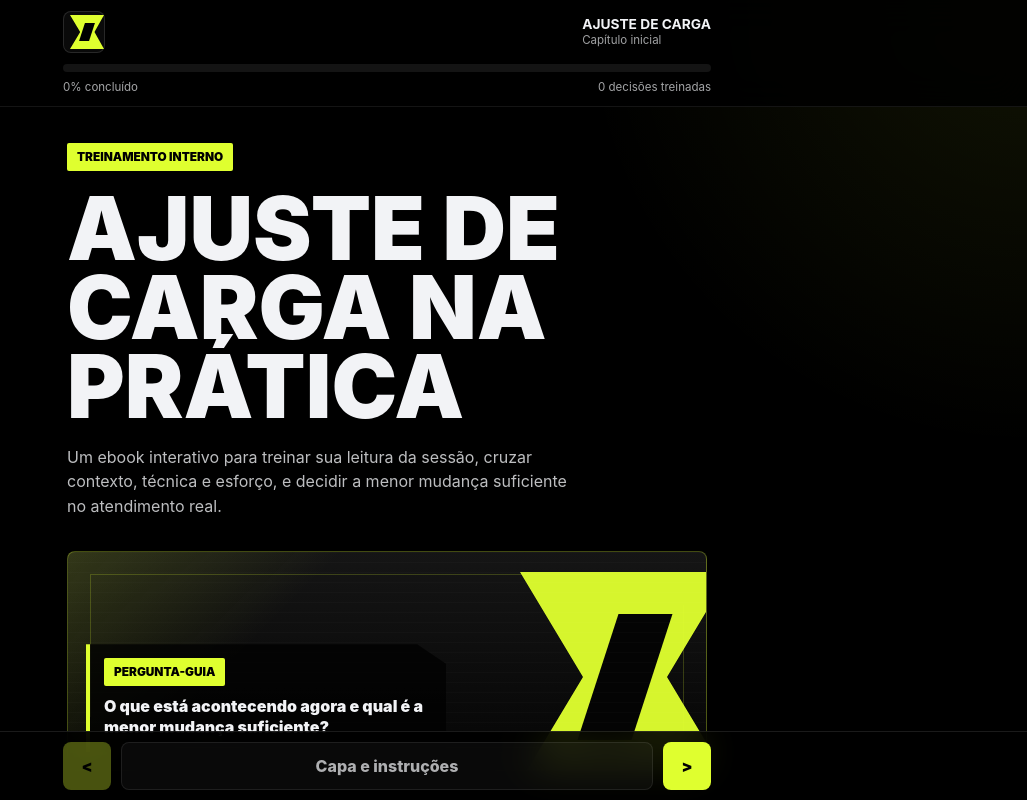
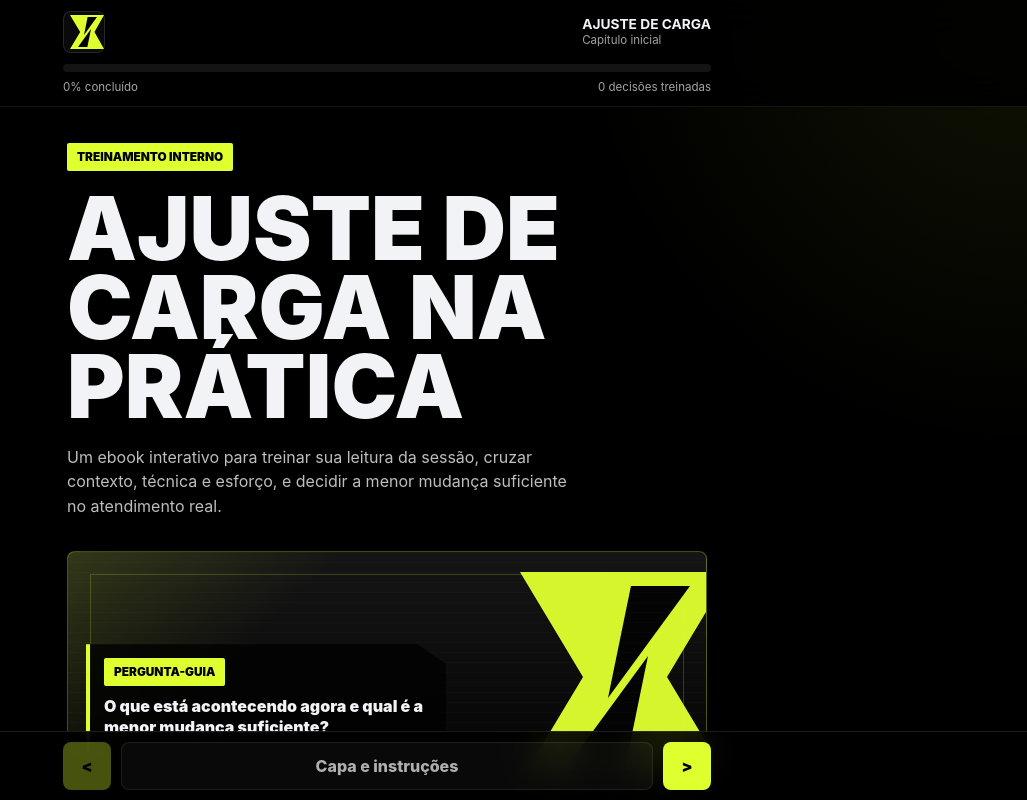
Before and after one commit to fitmanagementels/Carga_de_Treino-Materiais_Did-ticos-, a plain HTML site: page docs/index.html in a window 1280 px wide. Shown: the top 800 px of the page, without its empty margins (253-1280 px from the left). Drawn offline with Linux system fonts and the light colour scheme.

Commit message:
Corrige geometria da logo no ebook

```diff
--- a/docs/index.html
+++ b/docs/index.html
@@ -111,9 +111,26 @@
     .x-mark::after {
       content: "";
       position: absolute;
-      inset: 8px 12px;
       background: var(--black);
-      transform: skew(-18deg);
+    }
+
+    .x-mark::before {
+      content: "";
+      position: absolute;
+      left: 14px;
+      top: 2px;
+      width: 13px;
+      height: 18px;
+      background: var(--black);
+      clip-path: polygon(28% 0, 100% 0, 0 100%);
+    }
+
+    .x-mark::after {
+      left: 8px;
+      bottom: 2px;
+      width: 13px;
+      height: 18px;
+      clip-path: polygon(100% 0, 0 100%, 72% 100%);
     }
 
     .brand-copy {
@@ -235,9 +252,26 @@
     .hero-x::after {
       content: "";
       position: absolute;
-      inset: 42px 78px;
       background: #050505;
-      transform: skew(-18deg);
+    }
+
+    .hero-x::before {
+      content: "";
+      position: absolute;
+      left: 88px;
+      top: 14px;
+      width: 82px;
+      height: 112px;
+      background: #050505;
+      clip-path: polygon(28% 0, 100% 0, 0 100%);
+    }
+
+    .hero-x::after {
+      left: 46px;
+      bottom: 14px;
+      width: 82px;
+      height: 112px;
+      clip-path: polygon(100% 0, 0 100%, 72% 100%);
     }
 
     .scanlines {
```
Also changed, not shown: ebook/ebook-interativo-controle-carga.html (+38 -4 lines).
